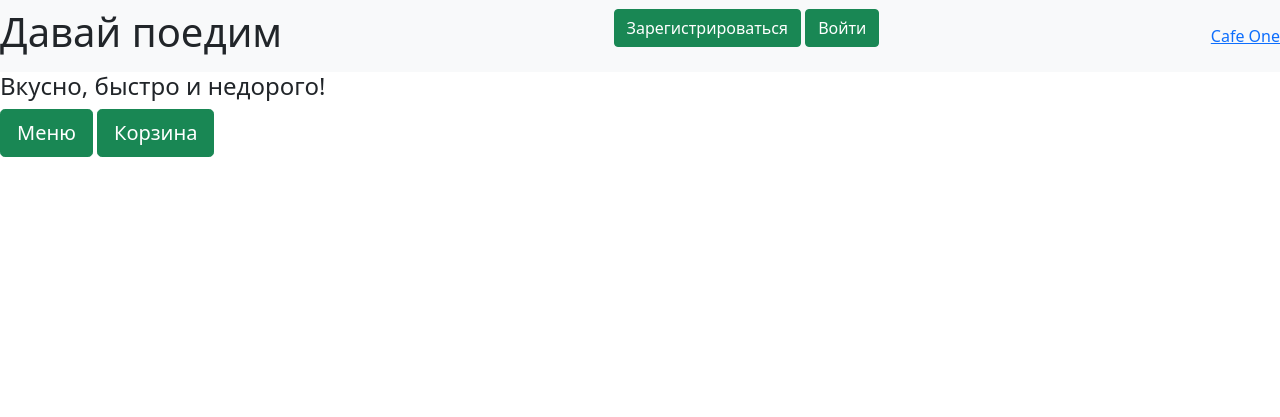
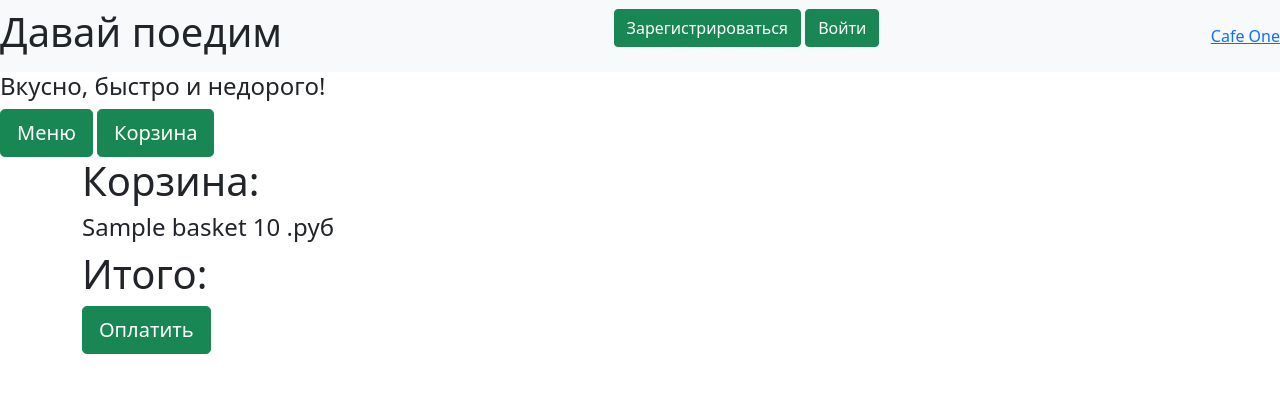
Before and after one commit to agafiya02/project_WEB, a Flask app: template templates/basket.html in a window 1280 px wide. Shown: the top 417 px of the page. Run offline with Flask 3, Linux system fonts and the light colour scheme; the template is opened without the code that fills it: most values are stand-ins (such as "Sample title", 1, 10 or a date in 2020); parts of the project's set-up code (start-up, migrations or seed data) failed here and were passed over.

Commit message:
Update basket.html

```diff
--- a/templates/basket.html
+++ b/templates/basket.html
@@ -1,5 +1,11 @@
 {% extends "base.html" %}
 
 {% block content %}
+    <h1>Корзина:</h1>
+    {% for basket in baskets %}
+        <h4>{{ basket.name }} {{ basket.price }} .руб</h4>
+    {% endfor %}
+        <h1>Итого: </h1>
 
+    <button type="button" class="btn btn-success btn-lg" onclick="window.location.href='/to_pay'">Оплатить</button>
 {% endblock %}
```
